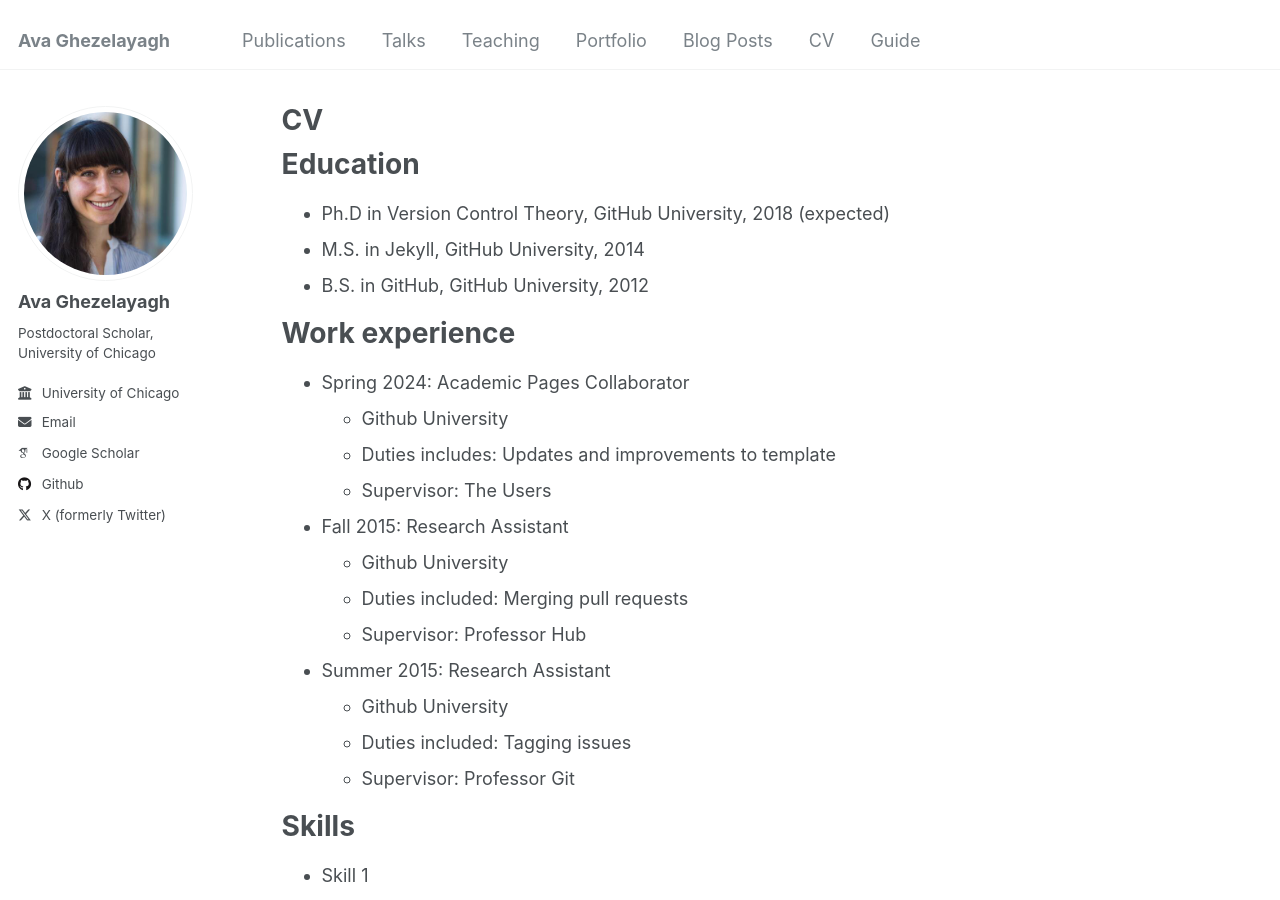
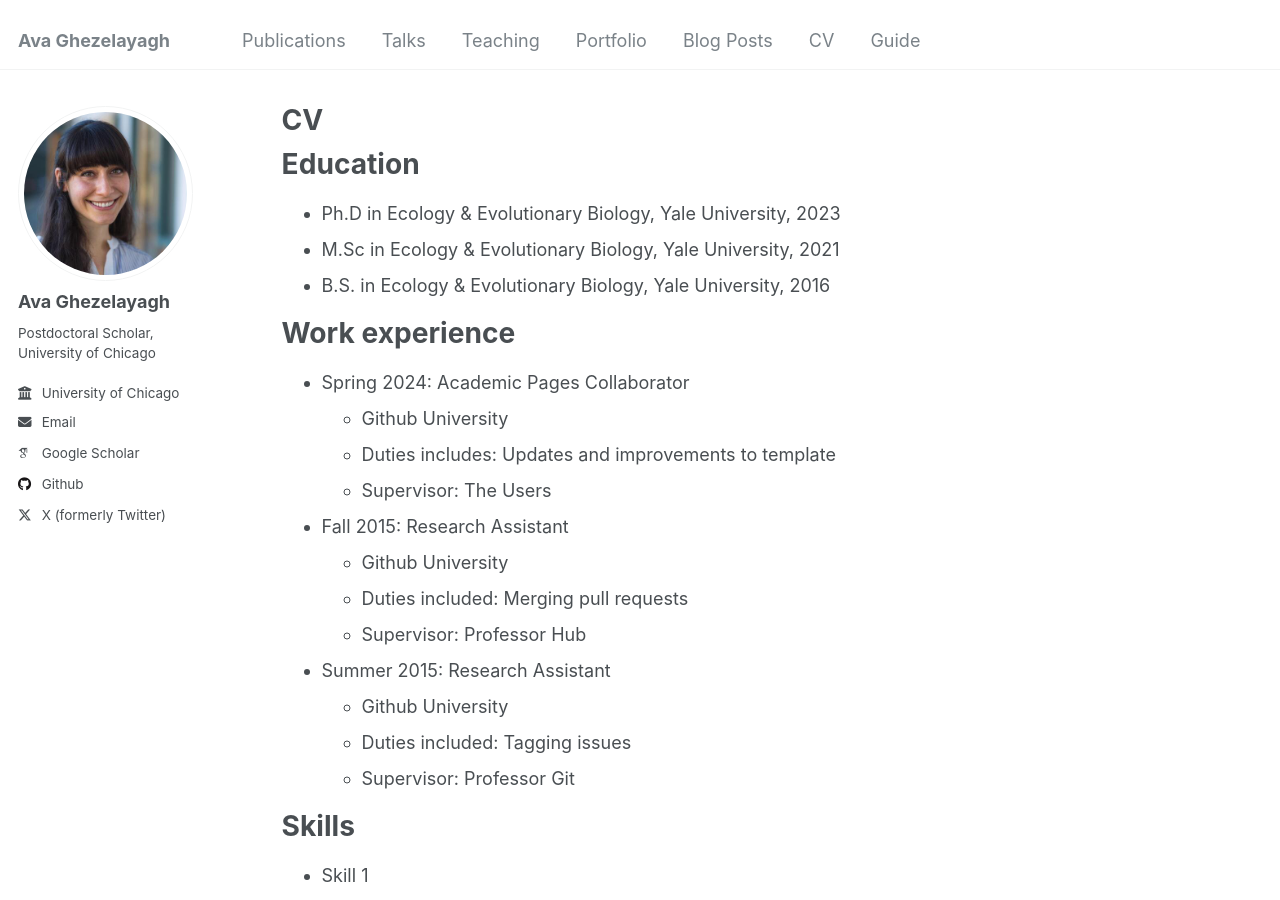
Before and after one commit to avaghezelayagh/avaghezelayagh.github.io, a Jekyll site: the page built from _pages/cv.md, in a window 1280 px wide and 900 px high. Built offline with Jekyll 4.4.1, drawn with Linux system fonts in a browser that asks for light colours; some web fonts are replaced; some of the changed text lies outside the part shown.

Commit message:
Update cv.md

```diff
--- a/_pages/cv.md
+++ b/_pages/cv.md
@@ -11,9 +11,9 @@ redirect_from:
 
 Education
 ======
-* Ph.D in Version Control Theory, GitHub University, 2018 (expected)
-* M.S. in Jekyll, GitHub University, 2014
-* B.S. in GitHub, GitHub University, 2012
+* Ph.D in Ecology & Evolutionary Biology, Yale University, 2023
+* M.Sc in Ecology & Evolutionary Biology, Yale University, 2021
+* B.S. in Ecology & Evolutionary Biology, Yale University, 2016
 
 Work experience
 ======
```
Also changed, not shown: other parts of _pages/cv.md (+1 -1 lines).
